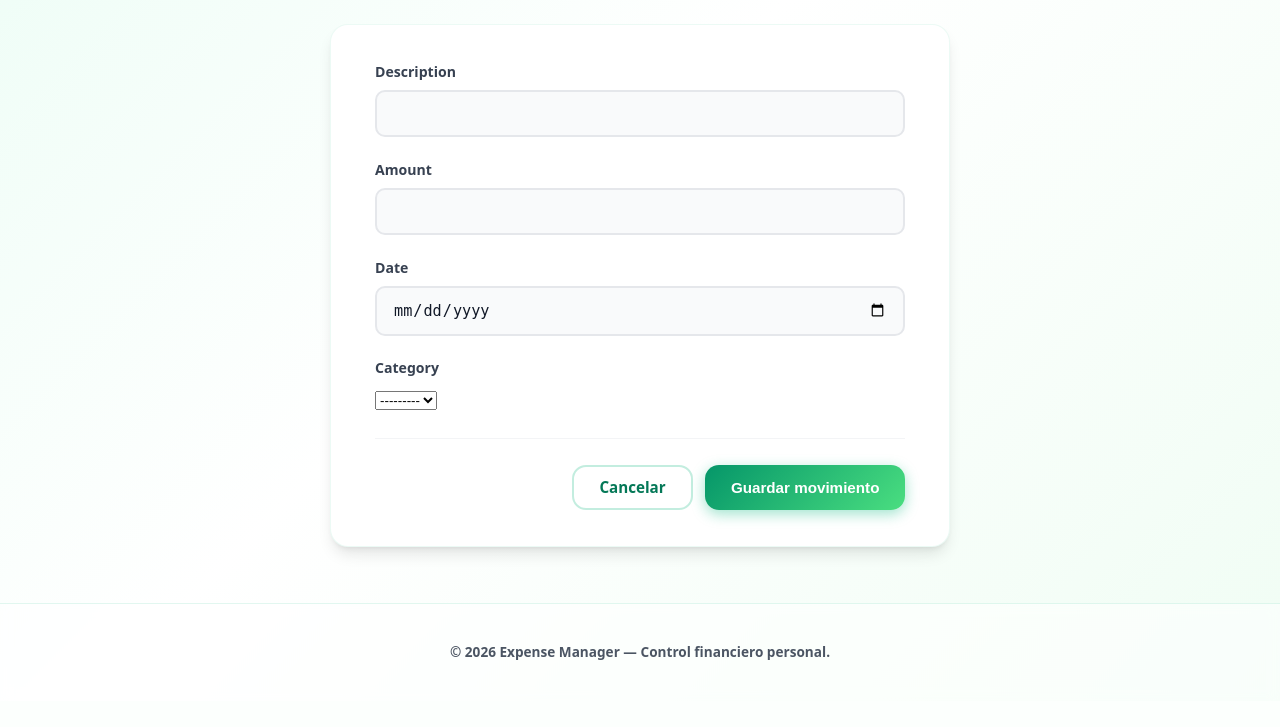
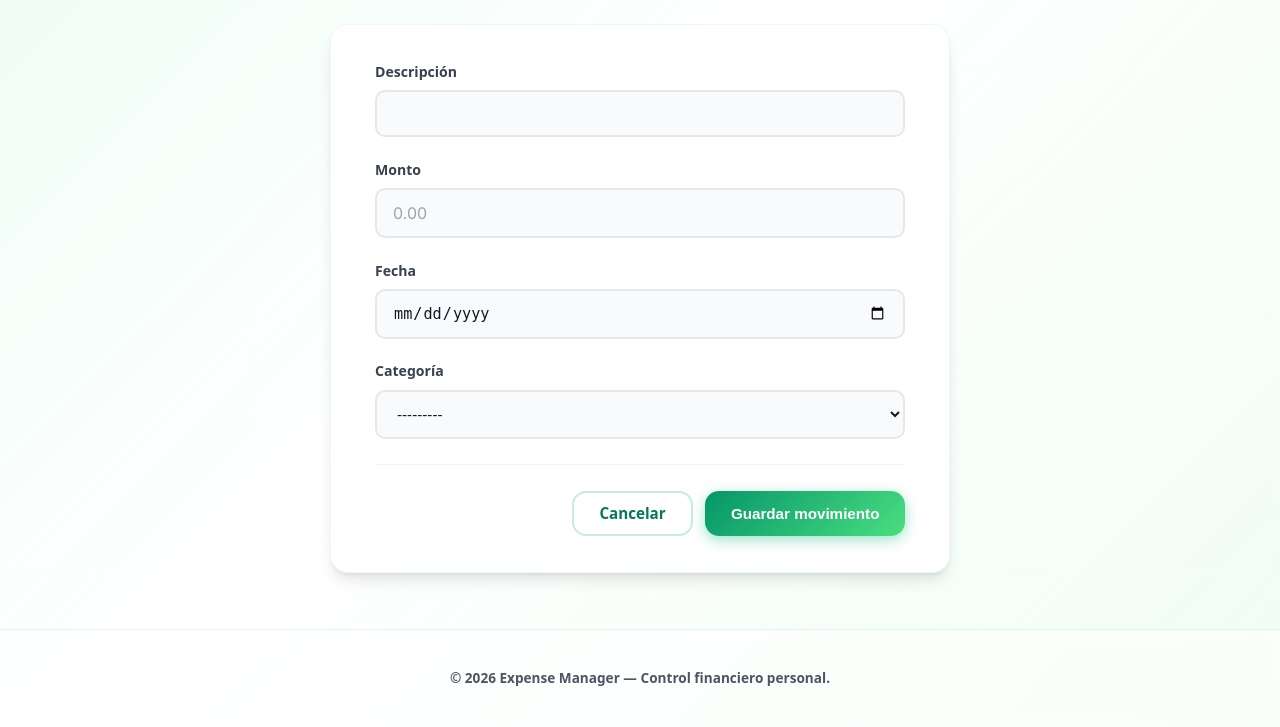
Before and after one commit to galvizlaura69/expense-manager-devops, a Django app: page /transactions/create/ in a window 1280 px wide. Shown: the part 189-916 px from the top of the page. Before the commit the page ends 849 px from the top, so only its background shows below. Run offline with Django 5.2, Linux system fonts and the light colour scheme; the visitor is signed in with stand-in values (Sample User, id 1); data that the repository does not hold is empty.

Commit message:
feat: mejoras de diseño y UX en formularios
- Campos de texto y selects ocupan el ancho completo (100%)
- Labels en español para CategoryForm y TransactionForm
- Campo Monto con formato visual de miles (puntos) y decimales (coma)
- JavaScript para limpiar puntos de miles al enviar el formulario
- Selects de tipo y categoría con ancho completo en formularios

```diff
--- a/expenses/forms.py
+++ b/expenses/forms.py
@@ -10,6 +10,11 @@ class CategoryForm(forms.ModelForm):
         model = Category
 
         fields = ['name', 'type']
+
+        labels = {
+            'name': 'Nombre',
+            'type': 'Tipo',
+        }
 
         widgets = {
             'name': forms.TextInput(
@@ -28,15 +33,24 @@ class TransactionForm(forms.ModelForm):
 
         fields = ['description', 'amount', 'date', 'category']
 
+        labels = {
+            'description': 'Descripción',
+            'amount': 'Monto',
+            'date': 'Fecha',
+            'category': 'Categoría',
+        }
+
         widgets = {
             'description': forms.TextInput(
                 attrs={'class': 'form-control'}
             ),
-            'amount': forms.NumberInput(
+            'amount': forms.TextInput(
                 attrs={
-                    'class': 'form-control',
-                    'step': '0.01',
-                    'min': '0.01'
+                    'class': 'form-control money-input',
+                    'inputmode': 'decimal',
+                    'pattern': '[0-9]*',
+                    'placeholder': '0.00',
+                    'autocomplete': 'off'
                 }
             ),
             'date': forms.DateInput(
--- a/static/css/style.css
+++ b/static/css/style.css
@@ -515,8 +515,10 @@ td strong {
   color: var(--gray-700);
 }
 
-.form-control {
+.form-control,
+.form-select {
   width: 100%;
+  max-width: 100%;
   padding: 0.8rem 1rem;
   border: 2px solid var(--gray-200);
   border-radius: var(--radius-sm);
@@ -524,9 +526,11 @@ td strong {
   background: var(--gray-50);
   color: var(--gray-900);
   transition: all 0.2s ease;
+  box-sizing: border-box;
 }
 
-.form-control:focus {
+.form-control:focus,
+.form-select:focus {
   outline: none;
   border-color: var(--green-500);
   background: var(--white);
@@ -535,6 +539,29 @@ td strong {
 
 .form-control::placeholder {
   color: var(--gray-400);
+}
+
+/* Campo monetario */
+.money-input {
+  font-family: 'Inter', 'Courier New', monospace;
+  font-size: 1rem;
+}
+
+.money-input::-webkit-outer-spin-button,
+.money-input::-webkit-inner-spin-button {
+  -webkit-appearance: none;
+  margin: 0;
+}
+
+.money-input[type='number'] {
+  appearance: textfield;
+}
+
+/* Hint visual para miles */
+.field-hint {
+  font-size: 0.8rem;
+  color: var(--gray-500);
+  margin-top: 0.35rem;
 }
 
 .select-wrap {
--- a/templates/expenses/transaction_form.html
+++ b/templates/expenses/transaction_form.html
@@ -56,4 +56,65 @@
     </form>
   </div>
 </div>
+
+<script>
+  // Formateo visual de monto con separador de miles
+  (function() {
+    var moneyInputs = document.querySelectorAll('.money-input');
+
+    function formatMoney(value) {
+      if (value === '') return '';
+      // Solo dígitos
+      var digits = value.replace(/[^0-9]/g, '');
+      if (digits === '') return '';
+      var num = parseInt(digits, 10);
+      if (isNaN(num)) return '';
+      // Entero con separador de miles (puntos)
+      var intPart = num.toLocaleString('es-CO', { minimumFractionDigits: 0, maximumFractionDigits: 0 });
+      var decPart = '';
+      // Si había coma o punto decimal en el original, capturar decimales
+      var decimalMatch = value.match(/[.,](\d{1,2})$/);
+      if (decimalMatch) {
+        decPart = ',' + decimalMatch[1].padEnd(2, '0');
+      } else {
+        decPart = ',00';
+      }
+      return intPart + decPart;
+    }
+
+    function unformatMoney(value) {
+      if (value === '') return '';
+      // Quitar todo menos dígitos, punto y coma
+      var cleaned = value.replace(/[^0-9.,]/g, '');
+      // Reemplazar coma decimal por punto y quitar puntos de miles
+      cleaned = cleaned.replace(/\./g, '').replace(/,/g, '.');
+      return cleaned;
+    }
+
+    moneyInputs.forEach(function(input) {
+      // Al salir del campo, formatear visualmente
+      input.addEventListener('blur', function() {
+        var raw = unformatMoney(input.value);
+        if (raw !== '' && !isNaN(raw)) {
+          input.value = formatMoney(raw);
+        }
+      });
+
+      // Al entrar al campo, mostrar valor limpio para editar fácilmente
+      input.addEventListener('focus', function() {
+        input.value = unformatMoney(input.value).replace('.', ',');
+      });
+    });
+
+    // Al enviar el form, dejar los valores limpios (sin puntos de miles)
+    var form = document.querySelector('form');
+    if (form) {
+      form.addEventListener('submit', function() {
+        moneyInputs.forEach(function(input) {
+          input.value = unformatMoney(input.value);
+        });
+      });
+    }
+  })();
+</script>
 {% endblock %}
```
